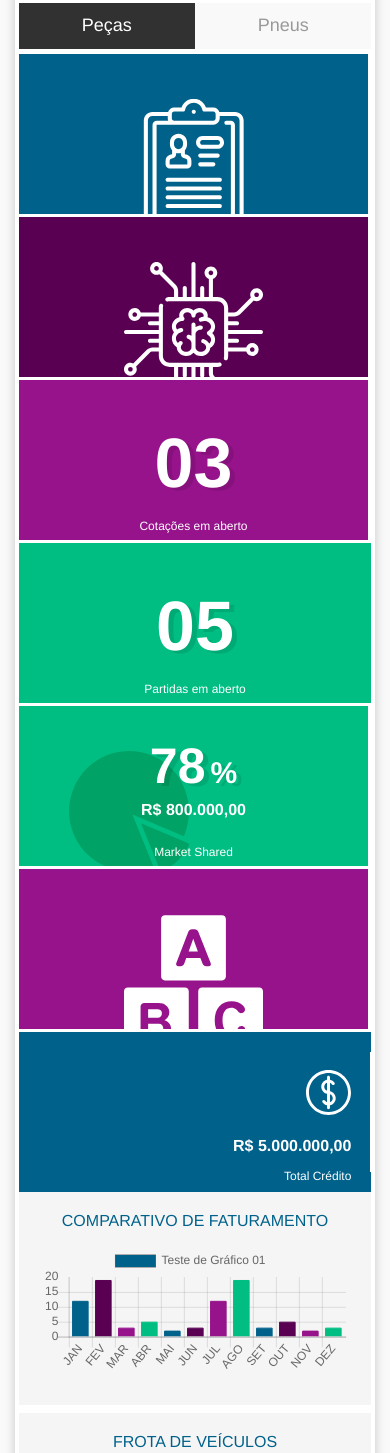
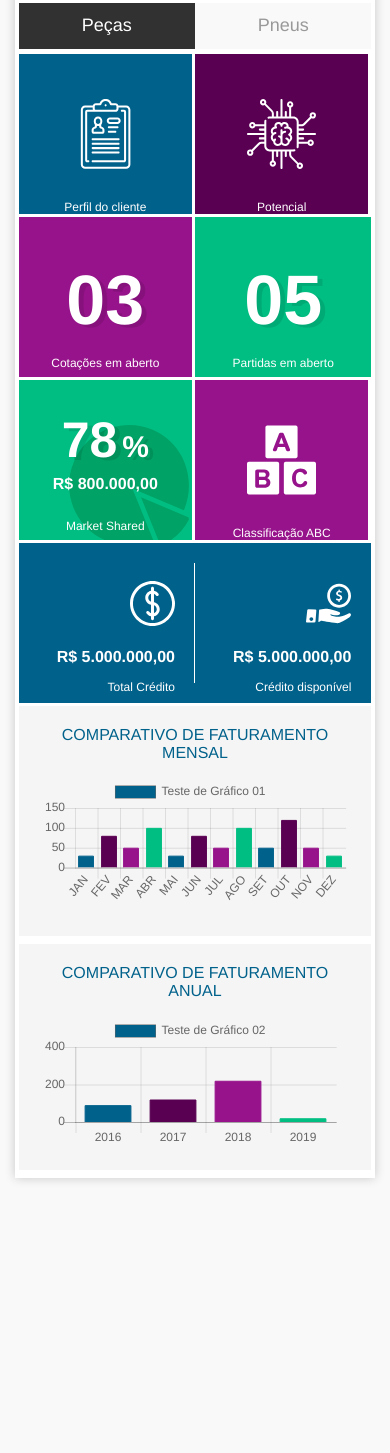
Before and after one commit to danielklava/aguia-visao360, a plain HTML site: page index.html in a window 390 px wide. Shown: the part 416-1869 px from the top of the page. After the commit the page ends 1609 px from the top, so only its background shows below. Drawn offline with nearby package versions, Linux system fonts and the light colour scheme.

Commit message:
Layout design HTML, CSS

```diff
--- a/index.html
+++ b/index.html
@@ -11,6 +11,7 @@
     <!-- Bootstrap -->
     <link rel="stylesheet" href="css/bootstrap.min.css">
     <link rel="stylesheet" href="css/visao360style.css">
+    <link rel="stylesheet" href="css/visao360styleResponsive.css">
 
     <script src="js/Chart.js"></script>
 
@@ -50,6 +51,9 @@
                     <!-- Cards Default -->
                     <div class="card-default">
                         <h3>Contato</h3>
+
+                        <div style="overflow-x:auto;">
+
                             <table>
                                 <thead>
                                     <tr>
@@ -69,9 +73,11 @@
 
                             </table>
                         </div>
+                    </div>
 
                     <div class="card-default">
                         <h3>Coligadas</h3>
+
                         <table>
                             <thead>
                                 <tr>
@@ -108,40 +114,40 @@
 
                         <div class="tiles-colors">
 
-                            <div class="col-md-3 col-sm-3 col-xs-12">
+                            <div class="col-md-3 col-sm-3 col-xs-6">
                                 <div class="tile-box blue">
                                     <img src="images/clipboard.svg" alt="">
                                     <span> Perfil do cliente </span>
 
                                 </div>
                             </div>
-                            <div class="col-md-3 col-sm-3 col-xs-12">
+                            <div class="col-md-3 col-sm-3 col-xs-6">
                                 <div class="tile-box purple">
                                     <img src="images/chip.svg" alt="">
                                     <span> Potencial </span>
                                 </div>
                             </div>
-                            <div class="col-md-3 col-sm-3 col-xs-12">
+                            <div class="col-md-3 col-sm-3 col-xs-6">
                                 <div class="tile-box purple-light">
                                     <p class="number-tile"> 03 </p>
                                     <span> Cotações em aberto </span>
                                 </div>
                             </div>
-                            <div class="col-md-3 col-sm-3 col-xs-12">
+                            <div class="col-md-3 col-sm-3 col-xs-6">
                                 <div class="tile-box green">
                                     <p class="number-tile"> 05 </p>
                                     <span> Partidas em aberto </span>
                                 </div>
                             </div>
 
-                            <div class="col-md-3 col-sm-3 col-xs-12">
+                            <div class="col-md-3 col-sm-3 col-xs-6">
                                 <div class="tile-box green tile-bg-chart">
                                     <p class="perc-tile">78<span class="indi-perc">%</span> </p>
                                     <p class="value-tile">R$ 800.000,00</p>
                                     <span> Market Shared </span>
                                 </div>
                             </div>
-                            <div class="col-md-3 col-sm-3 col-xs-12">
+                            <div class="col-md-3 col-sm-3 col-xs-6">
                                 <div class="tile-box purple-light">
                                     <img src="images/letter-cubes.svg" alt="">
                                     <span> Classificação ABC </span>
@@ -150,14 +156,14 @@
                             <div class="col-md-6 col-sm-6 col-xs-12">
                                 <div class="tile-box blue tile-box-custom">
 
-                                    <div class="col-md-6">
+                                    <div class="col-md-6 col-sm-6 col-xs-6">
                                         <img src="images/coin.svg" alt="">
                                         <p class="value-box-custom">R$ 5.000.000,00</p>
                                         <p class="lbl-box-custom">Total Crédito</p>
                                         <span class="line-vert"></span>
                                     </div>
 
-                                    <div class="col-md-6">
+                                    <div class="col-md-6 col-sm-6 col-xs-6">
                                         <img src="images/give-money.svg" alt="">
                                         <p class="value-box-custom">R$ 5.000.000,00</p>
                                         <p class="lbl-box-custom">Crédito disponível</p>
@@ -178,13 +184,13 @@
 
                     <div class="bg-chart">
 
-                        <h3>Comparativo de Faturamento</h3>
+                        <h3>Comparativo de Faturamento Mensal</h3>
                         <canvas id="myChart" height="135"></canvas>
 
                     </div>
 
                     <div class="bg-chart">
-                            <h3>Frota de Veículos</h3>
+                        <h3>Comparativo de Faturamento Anual</h3>
                         <canvas id="myChart2" height="130"></canvas>
 
                     </div>
--- a/js/custom-chart.js
+++ b/js/custom-chart.js
@@ -5,7 +5,7 @@ var myChart = new Chart(ctx, {
         labels: ["JAN", "FEV", "MAR", "ABR", "MAI", "JUN", "JUL", "AGO", "SET", "OUT", "NOV", "DEZ"],
         datasets: [{
             label: 'Teste de Gráfico 01',
-            data: [12, 19, 3, 5, 2, 3, 12, 19, 3, 5, 2, 3],
+            data: [30, 80, 50, 100, 30, 80, 50, 100, 50, 120, 50, 30],
             backgroundColor: [
                 '#00618b',
                 '#590052',
@@ -52,10 +52,10 @@ var ctx = document.getElementById("myChart2");
 var myChart = new Chart(ctx, {
     type: 'bar',
     data: {
-        labels: ["EXTRA PESADO", "LEVE", "MEDIO", "MEIO PESADO"],
+        labels: ["2016", "2017", "2018", "2019"],
         datasets: [{
             label: 'Teste de Gráfico 02',
-            data: [30, 80, 50, 100],
+            data: [90, 120, 220, 20],
             backgroundColor: [
                 '#00618b',
                 '#590052',
```
Also changed, not shown: css/visao360styleResponsive.css (added, +16 -0 lines). Lines whose indentation alone changed are shown as unchanged.
